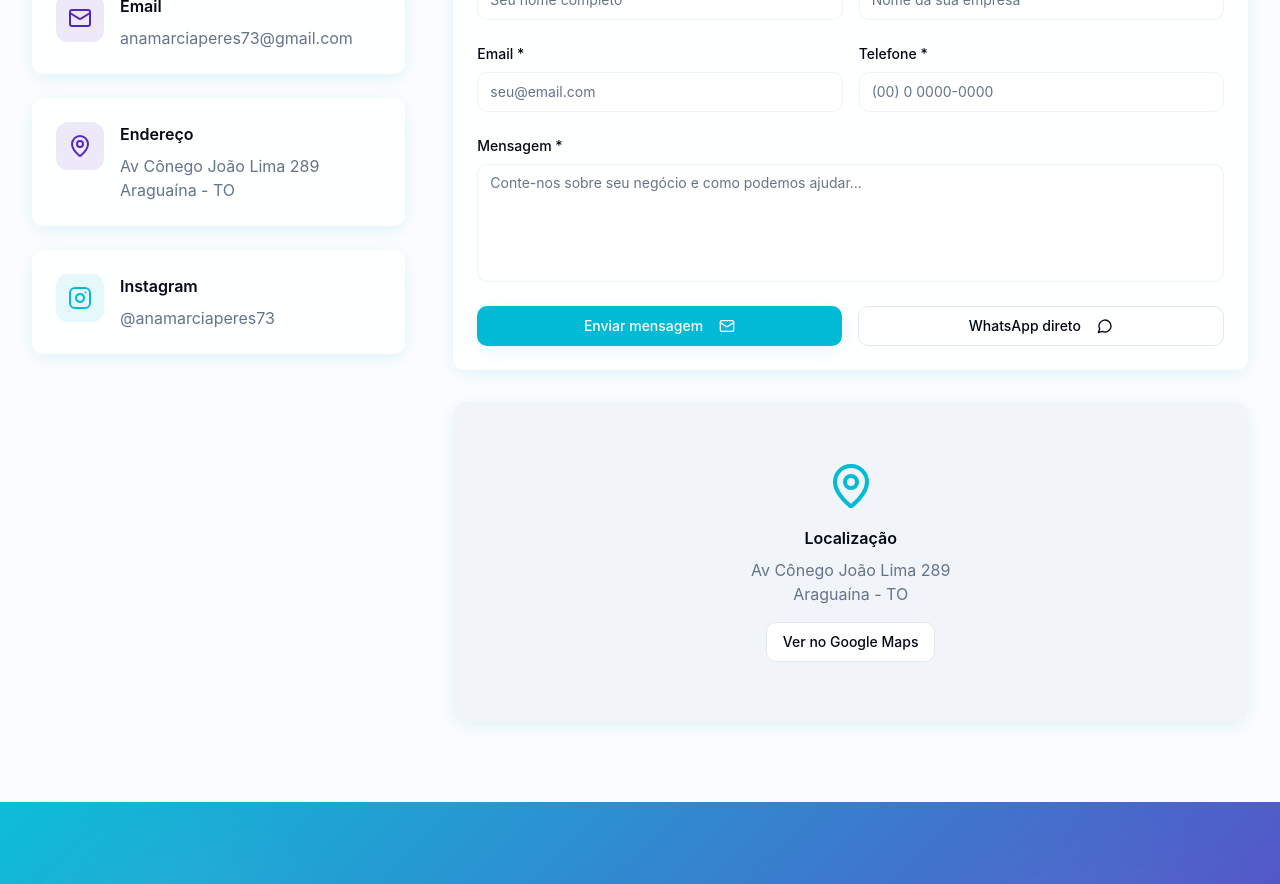
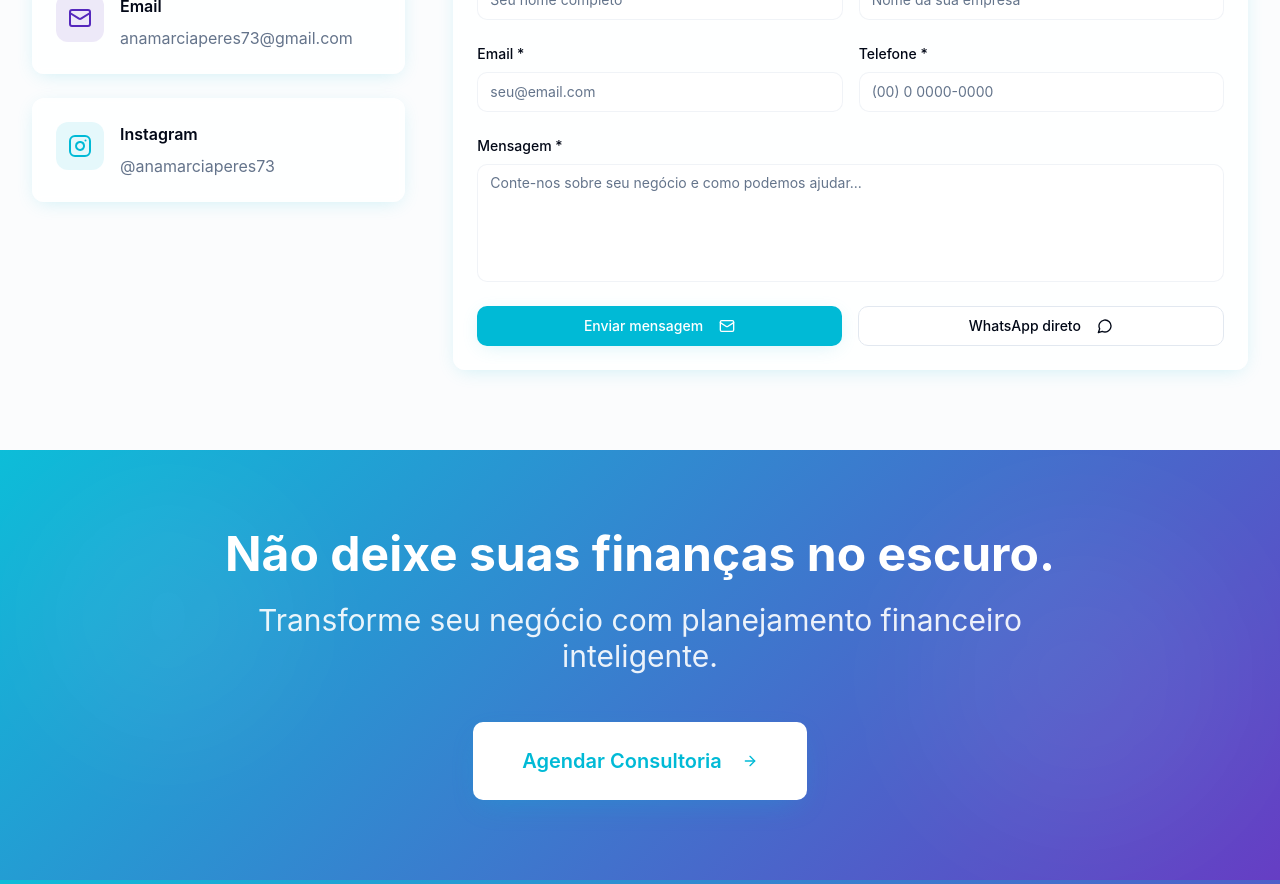
Before and after one commit to DevZipMateus/amplima-grow-hub, a React (Vite) app: page / in a window 1280 px wide. Shown: the part 5740-6624 px from the top of the page. Built offline with nearby package versions, Linux system fonts and the light colour scheme; the HTML template or start-up script is replaced by a standard one.

Commit message:
Remove div and location

```diff
--- a/src/components/ContactSection.tsx
+++ b/src/components/ContactSection.tsx
@@ -65,24 +65,6 @@ const ContactSection = () => {
                       >
                         anamarciaperes73@gmail.com
                       </a>
-                    </div>
-                  </div>
-                </CardContent>
-              </Card>
-
-              {/* Address */}
-              <Card className="border-0 shadow-soft bg-white/80 backdrop-blur-sm hover:shadow-elegant transition-bounce">
-                <CardContent className="p-6">
-                  <div className="flex items-start gap-4">
-                    <div className="w-12 h-12 bg-accent/10 rounded-xl flex items-center justify-center flex-shrink-0">
-                      <MapPin className="text-accent" size={24} />
-                    </div>
-                    <div>
-                      <h3 className="font-semibold text-foreground mb-2">Endereço</h3>
-                      <p className="text-muted-foreground">
-                        Av Cônego João Lima 289<br />
-                        Araguaína - TO
-                      </p>
                     </div>
                   </div>
                 </CardContent>
@@ -197,30 +179,6 @@ const ContactSection = () => {
               </CardContent>
             </Card>
 
-            {/* Map */}
-            <Card className="border-0 shadow-soft bg-white/80 backdrop-blur-sm animate-fade-in-up" style={{animationDelay: '0.4s'}}>
-              <CardContent className="p-0">
-                <div className="h-80 bg-muted rounded-lg flex items-center justify-center">
-                  <div className="text-center">
-                    <MapPin className="text-primary mx-auto mb-4" size={48} />
-                    <h3 className="font-semibold text-foreground mb-2">Localização</h3>
-                    <p className="text-muted-foreground">
-                      Av Cônego João Lima 289<br />
-                      Araguaína - TO
-                    </p>
-                    <Button variant="outline" className="mt-4" asChild>
-                      <a
-                        href="https://www.google.com/maps/place/Av.+C%C3%B4nego+Jo%C3%A3o+Lima,+289+-+Araguaina,+TO"
-                        target="_blank"
-                        rel="noopener noreferrer"
-                      >
-                        Ver no Google Maps
-                      </a>
-                    </Button>
-                  </div>
-                </div>
-              </CardContent>
-            </Card>
           </div>
         </div>
       </div>
```
